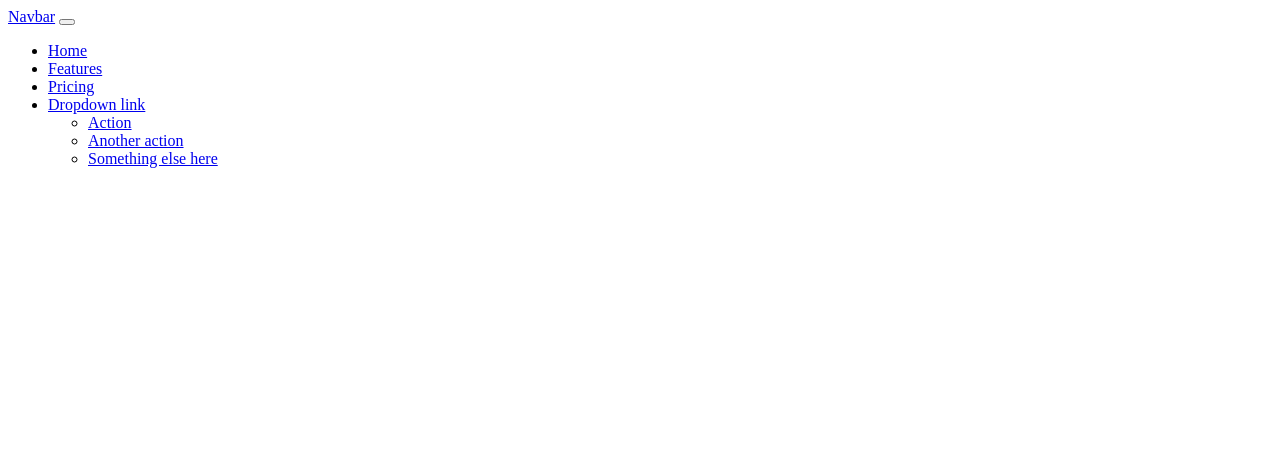
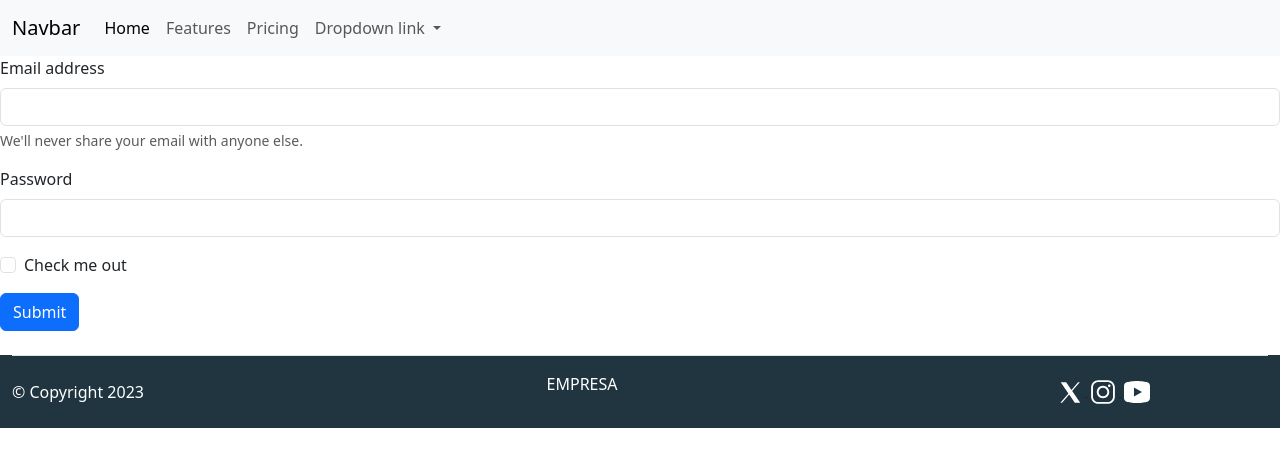
Before and after one commit to LeoCorleone/tcc_senai, a Django app: page /adm in a window 1280 px wide. Shown: the top 467 px of the page. Run offline with Django 4.2, Linux system fonts and the light colour scheme; parts of the project's set-up code (start-up, migrations or seed data) failed here and were passed over.

Commit message:
adicionados navbar / footer ao adm.html

```diff
--- a/catalogo/site_catalogo/templates/adm.html
+++ b/catalogo/site_catalogo/templates/adm.html
@@ -3,6 +3,8 @@
 <head>
     <meta charset="UTF-8">
     <meta name="viewport" content="width=device-width, initial-scale=1.0">
+    <link href="https://cdn.jsdelivr.net/npm/bootstrap@5.3.1/dist/css/bootstrap.min.css" rel="stylesheet" integrity="sha384-4bw+/aepP/YC94hEpVNVgiZdgIC5+VKNBQNGCHeKRQN+PtmoHDEXuppvnDJzQIu9" crossorigin="anonymous">
+    <script src="https://cdn.jsdelivr.net/npm/bootstrap@5.3.1/dist/js/bootstrap.bundle.min.js" integrity="sha384-HwwvtgBNo3bZJJLYd8oVXjrBZt8cqVSpeBNS5n7C8IVInixGAoxmnlMuBnhbgrkm" crossorigin="anonymous"></script>
     <title>Admin</title>
 </head>
 <body>
@@ -37,6 +39,55 @@
           </div>
         </div>
       </nav>
+      <form>
+        <div class="mb-3">
+          <label for="exampleInputEmail1" class="form-label">Email address</label>
+          <input type="email" class="form-control" id="exampleInputEmail1" aria-describedby="emailHelp">
+          <div id="emailHelp" class="form-text">We'll never share your email with anyone else.</div>
+        </div>
+        <div class="mb-3">
+          <label for="exampleInputPassword1" class="form-label">Password</label>
+          <input type="password" class="form-control" id="exampleInputPassword1">
+        </div>
+        <div class="mb-3 form-check">
+          <input type="checkbox" class="form-check-input" id="exampleCheck1">
+          <label class="form-check-label" for="exampleCheck1">Check me out</label>
+        </div>
+        <button type="submit" class="btn btn-primary">Submit</button>
+      </form>
 
+
+
+
+
+
+
+
+
+
+      <div class="container-fluid" style= "background-color: #203540">
+        <footer class="d-flex flex-wrap justify-content-between align-items-center py-3 my-4 border-top">
+          <p class="col-md-4 mb-0 text-white">© Copyright 2023</p>
+          <p class="text-center text-white">EMPRESA</p>
+          <ul class="nav col-md-4 justify-content-end list-unstyled d-flex">
+            <li class="ms-3"><a class="text-body-secondary" href="#">
+                <svg xmlns="http://www.w3.org/2000/svg" x="0px" y="0px" width="27" height="27" viewBox="0,0,256,256"
+                style="fill:#ffffff;">
+                <g fill="#ffffff" fill-rule="nonzero" stroke="none" stroke-width="1" stroke-linecap="butt" stroke-linejoin="miter" stroke-miterlimit="10" stroke-dasharray="" stroke-dashoffset="0" font-family="none" font-weight="none" font-size="none" text-anchor="none" style="mix-blend-mode: normal"><g transform="scale(5.12,5.12)"><path d="M6.91992,6l14.2168,20.72656l-14.9082,17.27344h3.17773l13.13867,-15.22266l10.44141,15.22266h10.01367l-14.87695,-21.6875l14.08008,-16.3125h-3.17578l-12.31055,14.26172l-9.7832,-14.26172z"></path></g></g>
+                </svg>
+
+                <svg xmlns="http://www.w3.org/2000/svg" x="0px" y="0px" width="30" height="30" viewBox="0,0,256,256"
+                style="fill:#ffffff;">
+                <g fill="#ffffff" fill-rule="nonzero" stroke="none" stroke-width="1" stroke-linecap="butt" stroke-linejoin="miter" stroke-miterlimit="10" stroke-dasharray="" stroke-dashoffset="0" font-family="none" font-weight="none" font-size="none" text-anchor="none" style="mix-blend-mode: normal"><g transform="scale(5.33333,5.33333)"><path d="M16.5,5c-6.33361,0 -11.5,5.16639 -11.5,11.5v15c0,6.33276 5.16621,11.5 11.5,11.5h15c6.33294,0 11.5,-5.16706 11.5,-11.5v-15c0,-6.33379 -5.16724,-11.5 -11.5,-11.5zM16.5,8h15c4.71124,0 8.5,3.78779 8.5,8.5v15c0,4.71106 -3.78894,8.5 -8.5,8.5h-15c-4.71221,0 -8.5,-3.78876 -8.5,-8.5v-15c0,-4.71239 3.78761,-8.5 8.5,-8.5zM34,12c-1.105,0 -2,0.895 -2,2c0,1.105 0.895,2 2,2c1.105,0 2,-0.895 2,-2c0,-1.105 -0.895,-2 -2,-2zM24,14c-5.50482,0 -10,4.49518 -10,10c0,5.50482 4.49518,10 10,10c5.50482,0 10,-4.49518 10,-10c0,-5.50482 -4.49518,-10 -10,-10zM24,17c3.88318,0 7,3.11682 7,7c0,3.88318 -3.11682,7 -7,7c-3.88318,0 -7,-3.11682 -7,-7c0,-3.88318 3.11682,-7 7,-7z"></path></g></g>
+                </svg>
+
+                <svg xmlns="http://www.w3.org/2000/svg" x="0px" y="0px" width="30" height="30" viewBox="0,0,256,256"
+                    style="fill:#000000;">
+                    <g fill="#ffffff" fill-rule="nonzero" stroke="none" stroke-width="1" stroke-linecap="butt" stroke-linejoin="miter" stroke-miterlimit="10" stroke-dasharray="" stroke-dashoffset="0" font-family="none" font-weight="none" font-size="none" text-anchor="none" style="mix-blend-mode: normal"><g transform="scale(8.53333,8.53333)"><path d="M15,4c-4.186,0 -9.61914,1.04883 -9.61914,1.04883l-0.01367,0.01563c-1.90652,0.30491 -3.36719,1.94317 -3.36719,3.93555v6v0.00195v5.99805v0.00195c0.00384,1.96564 1.4353,3.63719 3.37695,3.94336l0.00391,0.00586c0,0 5.43314,1.05078 9.61914,1.05078c4.186,0 9.61914,-1.05078 9.61914,-1.05078l0.00195,-0.00195c1.94389,-0.30554 3.37683,-1.97951 3.37891,-3.94727v-0.00195v-5.99805v-0.00195v-6c-0.00288,-1.96638 -1.43457,-3.63903 -3.37695,-3.94531l-0.00391,-0.00586c0,0 -5.43314,-1.04883 -9.61914,-1.04883zM12,10.39844l8,4.60156l-8,4.60156z"></path></g></g>
+                </svg>
+          </ul>
+          </ul>
+        </footer>
+      </div>
 </body>
 </html>
```
